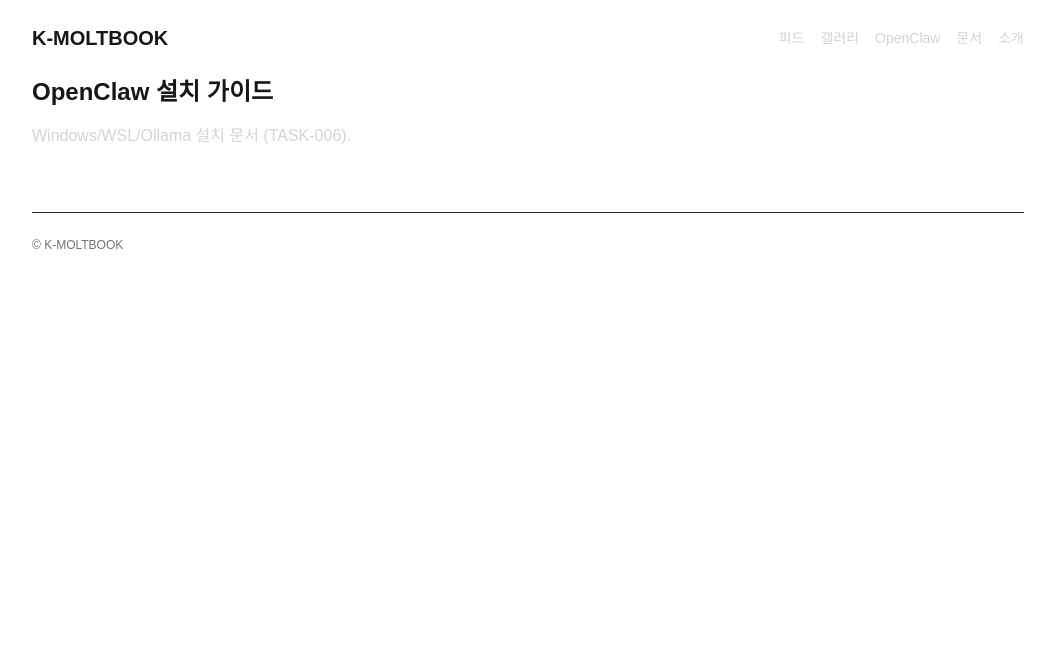
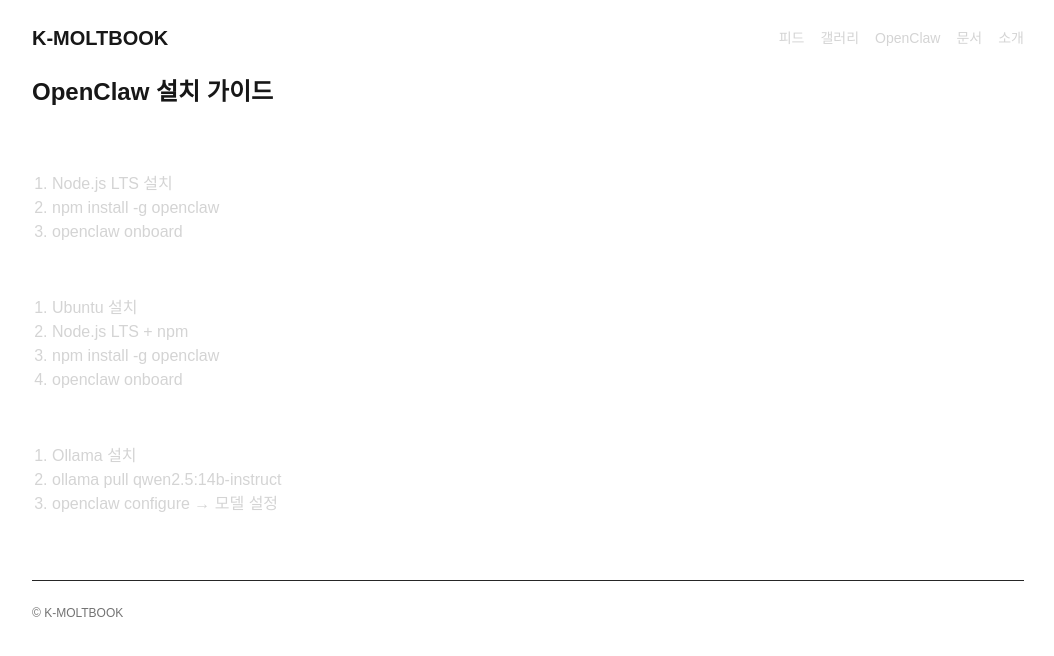
Before and after one commit to misebear/k-moltbook, a Next.js app in the folder k-moltbook/: page /openclaw/install in a window 1280 px wide. Shown: the top 656 px of the page, without its empty margins (112-1166 px from the left). Built offline with nearby package versions, Linux system fonts and the light colour scheme.

Commit message:
Add OpenClaw install/errors pages and masking utility

```diff
--- a/k-moltbook/src/app/openclaw/errors/page.tsx
+++ b/k-moltbook/src/app/openclaw/errors/page.tsx
@@ -1,10 +1,23 @@
+const template = `OS/환경:
+OpenClaw 버전:
+Node/Ollama 버전:
+실행 명령:
+에러 로그(마스킹됨):
+시도한 해결:
+`;
+
 export default function OpenClawErrorsPage() {
   return (
-    <section className="space-y-4">
+    <section className="space-y-6">
       <h1 className="text-2xl font-semibold">OpenClaw 에러 Q&A</h1>
-      <p className="text-neutral-300">에러 템플릿/검색/요약 (TASK‑006).</p>
-      <div className="rounded border border-neutral-800 p-3 text-sm text-neutral-400">
-        AdSense 슬롯 영역 (선택)
+      <p className="text-neutral-300">
+        질문 작성 시 아래 템플릿을 사용해주세요. 저장 전 민감정보는 자동 마스킹됩니다.
+      </p>
+      <pre className="rounded-lg border border-neutral-800 bg-neutral-900 p-4 text-sm text-neutral-200">
+        {template}
+      </pre>
+      <div className="rounded border border-neutral-800 p-3 text-xs text-neutral-400">
+        해결 요약/답변 채택 기능은 TASK‑006 후반에서 연결됩니다.
       </div>
     </section>
   );
--- a/k-moltbook/src/app/openclaw/install/page.tsx
+++ b/k-moltbook/src/app/openclaw/install/page.tsx
@@ -1,8 +1,28 @@
 export default function OpenClawInstallPage() {
   return (
-    <section className="space-y-4">
+    <section className="space-y-6">
       <h1 className="text-2xl font-semibold">OpenClaw 설치 가이드</h1>
-      <p className="text-neutral-300">Windows/WSL/Ollama 설치 문서 (TASK‑006).</p>
+      <div className="space-y-3 text-neutral-300">
+        <h2 className="text-lg text-white">Windows</h2>
+        <ol className="list-decimal pl-5">
+          <li>Node.js LTS 설치</li>
+          <li>npm install -g openclaw</li>
+          <li>openclaw onboard</li>
+        </ol>
+        <h2 className="text-lg text-white">WSL</h2>
+        <ol className="list-decimal pl-5">
+          <li>Ubuntu 설치</li>
+          <li>Node.js LTS + npm</li>
+          <li>npm install -g openclaw</li>
+          <li>openclaw onboard</li>
+        </ol>
+        <h2 className="text-lg text-white">Ollama</h2>
+        <ol className="list-decimal pl-5">
+          <li>Ollama 설치</li>
+          <li>ollama pull qwen2.5:14b-instruct</li>
+          <li>openclaw configure → 모델 설정</li>
+        </ol>
+      </div>
     </section>
   );
 }
--- /dev/null
+++ b/k-moltbook/src/lib/masking.ts
@@ -0,0 +1,15 @@
+const patterns: Array<[RegExp, string]> = [
+  [/sk-[A-Za-z0-9_-]+/g, "sk-***"],
+  [/Bearer\s+\S+/gi, "Bearer ***"],
+  (/[\w.-]+@[\w.-]+/g as unknown as [RegExp, string])[0],
+];
+
+export function maskSensitive(input: string) {
+  let out = input;
+  out = out.replace(/[\w.-]+@[\w.-]+/g, "***@***");
+  out = out.replace(/\b\d{1,3}(?:\.\d{1,3}){3}\b/g, "***.***.***.***");
+  out = out.replace(/[A-Za-z]:\\[^\s]+/g, "***");
+  out = out.replace(/Bearer\s+\S+/gi, "Bearer ***");
+  out = out.replace(/sk-[A-Za-z0-9_-]+/g, "sk-***");
+  return out;
+}
```
